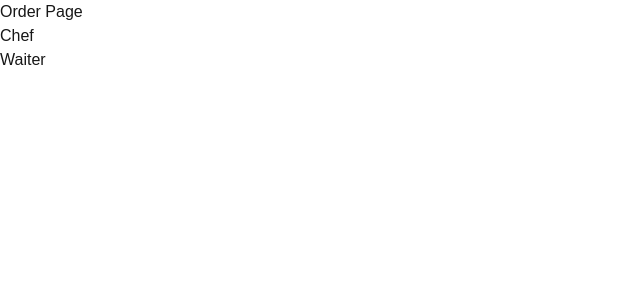
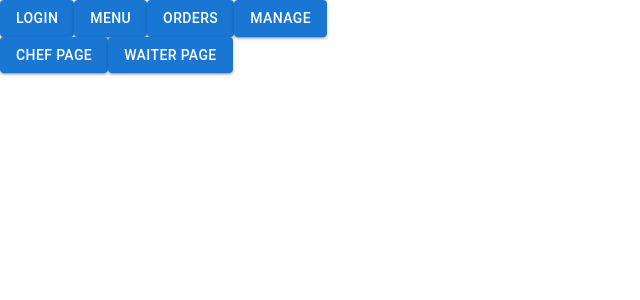
Before and after one commit to BrenyQT/CS4227-Restaurant-Management-System, a Next.js app in the folder frontend/: page /orders in a window 1280 px wide. Shown: the top 300 px of the page, without its empty margins (0-640 px from the left). Built offline with nearby package versions, Linux system fonts and the light colour scheme.

Commit message:
order: navbar
Signed-off-by: bourkupine <euanbourke@gmail.com>

```diff
--- a/frontend/src/app/orders/page.tsx
+++ b/frontend/src/app/orders/page.tsx
@@ -1,20 +1,28 @@
 'use client'
 
-import {useRouter} from "next/navigation"
+import { useRouter } from "next/navigation";
+import { NavBar } from "../components/navbar/foodBar";
+import { Button } from "@mui/material";
 
 export default function OrderPage() {
-    const router = useRouter();
     return (
         <div>
-            <h1>Order Page</h1>
-            <ul>
-                <li>
-                    <button onClick={() => router.push('/orders/chef')}>Chef</button>
-                </li>
-                <li>
-                    <button onClick={() => router.push('/orders/waiter')}>Waiter</button>
-                </li>
-            </ul>
+            <NavBar />
+            <OrderNav />
         </div>
     )
 }
+
+export function OrderNav() {
+    const router = useRouter();
+    return (
+        <>
+            <div className="flex flex-row justify-between p-3">
+
+                <Button variant="contained" onClick={() => router.push('/orders/chef')}>Chef Page</Button>
+                <Button variant="contained" onClick={() => router.push('/orders/waiter')}>Waiter Page</Button>
+
+            </div>
+        </>
+    )
+}
```
Also changed, not shown: frontend/src/app/orders/waiter/page.tsx (+10 -1 lines).
